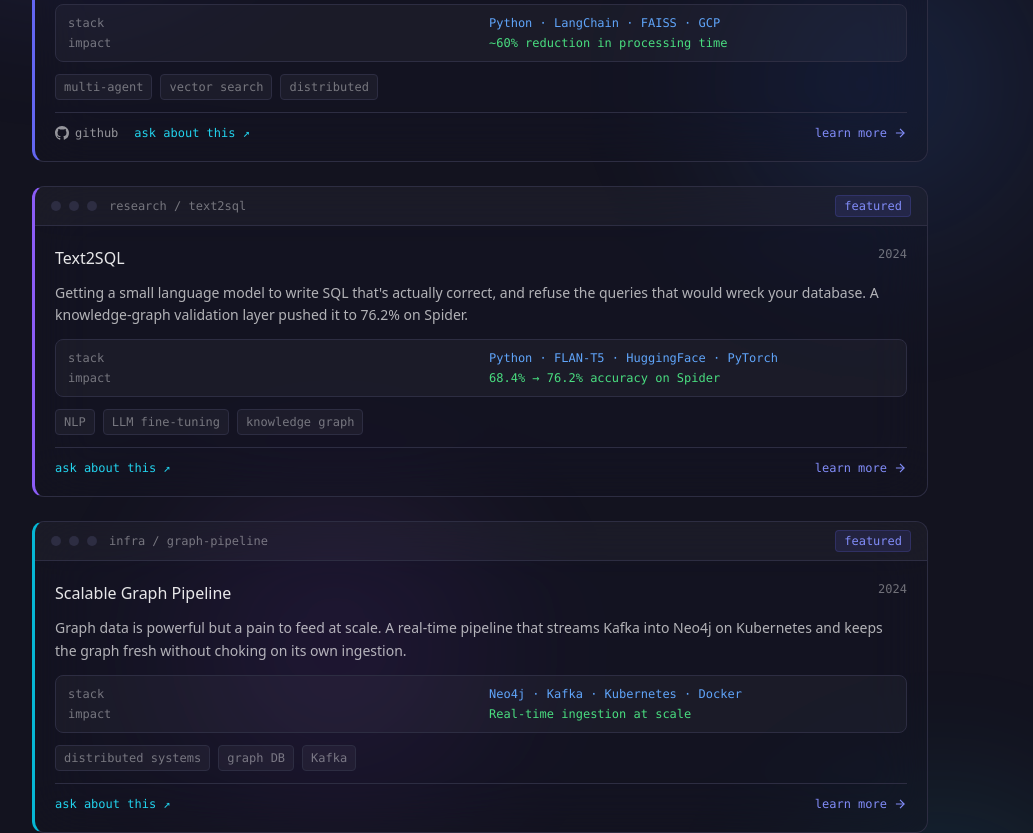
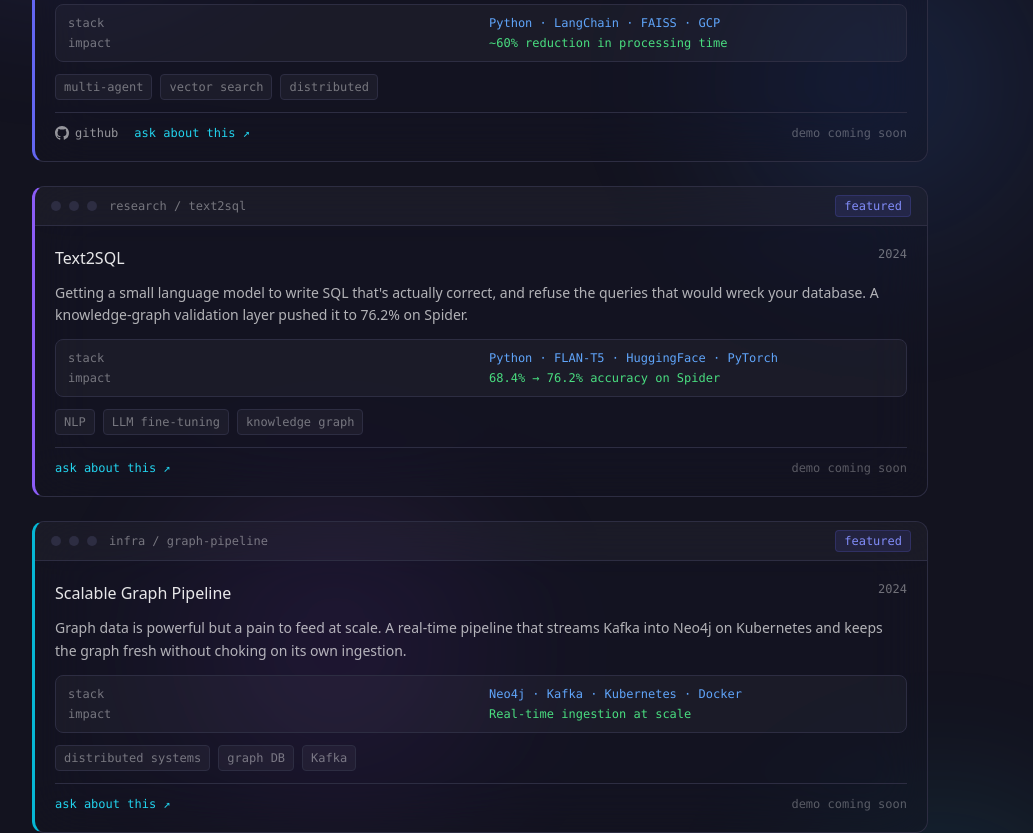
Before and after one commit to abheeshtroy/abheesht-portfolio, a Next.js app: page / in a window 1280 px wide. Shown: the part 1900-2733 px from the top of the page, without its empty margins (160-1193 px from the left). Built offline with nearby package versions, Linux system fonts and the light colour scheme.

Commit message:
replace learn more with demo coming soon

```diff
--- a/components/sections/Projects.tsx
+++ b/components/sections/Projects.tsx
@@ -1,7 +1,6 @@
 "use client";
 
 import { motion, type Variants } from "framer-motion";
-import Link from "next/link";
 import { featuredProjects, secondaryProjects } from "@/lib/projects";
 import SectionOrbs from "@/components/SectionOrbs";
 
@@ -208,18 +207,12 @@
                         ask about this ↗
                       </button>
                     )}
-                    <Link
-                      data-cursor-snap
-                      href={`/projects/${project.slug}`}
-                      className="ml-auto font-mono text-xs flex items-center gap-1.5 transition-colors"
-                      style={{ color: "#818cf8" }}
+                    <span
+                      className="ml-auto font-mono text-xs flex items-center gap-1.5"
+                      style={{ color: "rgba(255,255,255,0.30)" }}
                     >
-                      learn more
-                      <svg width="14" height="14" viewBox="0 0 24 24" fill="none" stroke="currentColor" strokeWidth="2">
-                        <line x1="5" y1="12" x2="19" y2="12" />
-                        <polyline points="12 5 19 12 12 19" />
-                      </svg>
-                    </Link>
+                      demo coming soon
+                    </span>
                   </div>
                 </div>
               </div>
```
